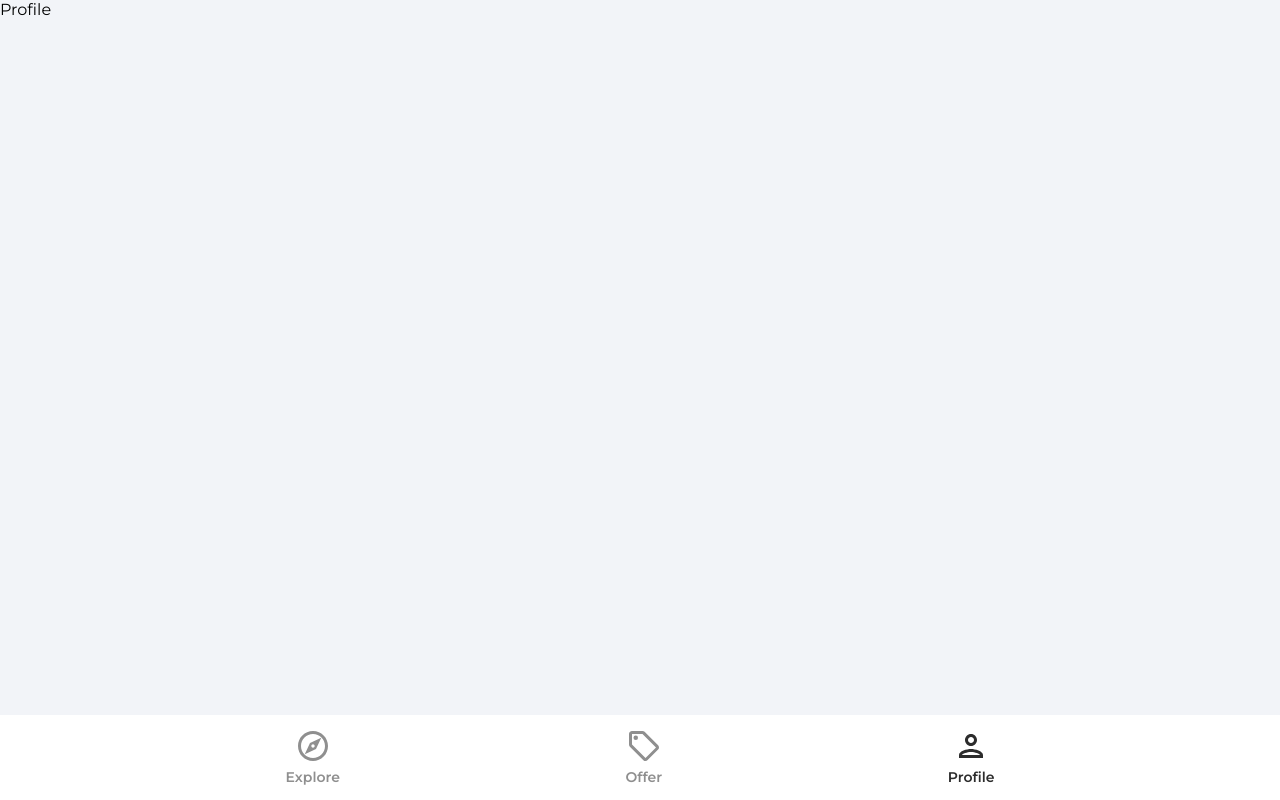
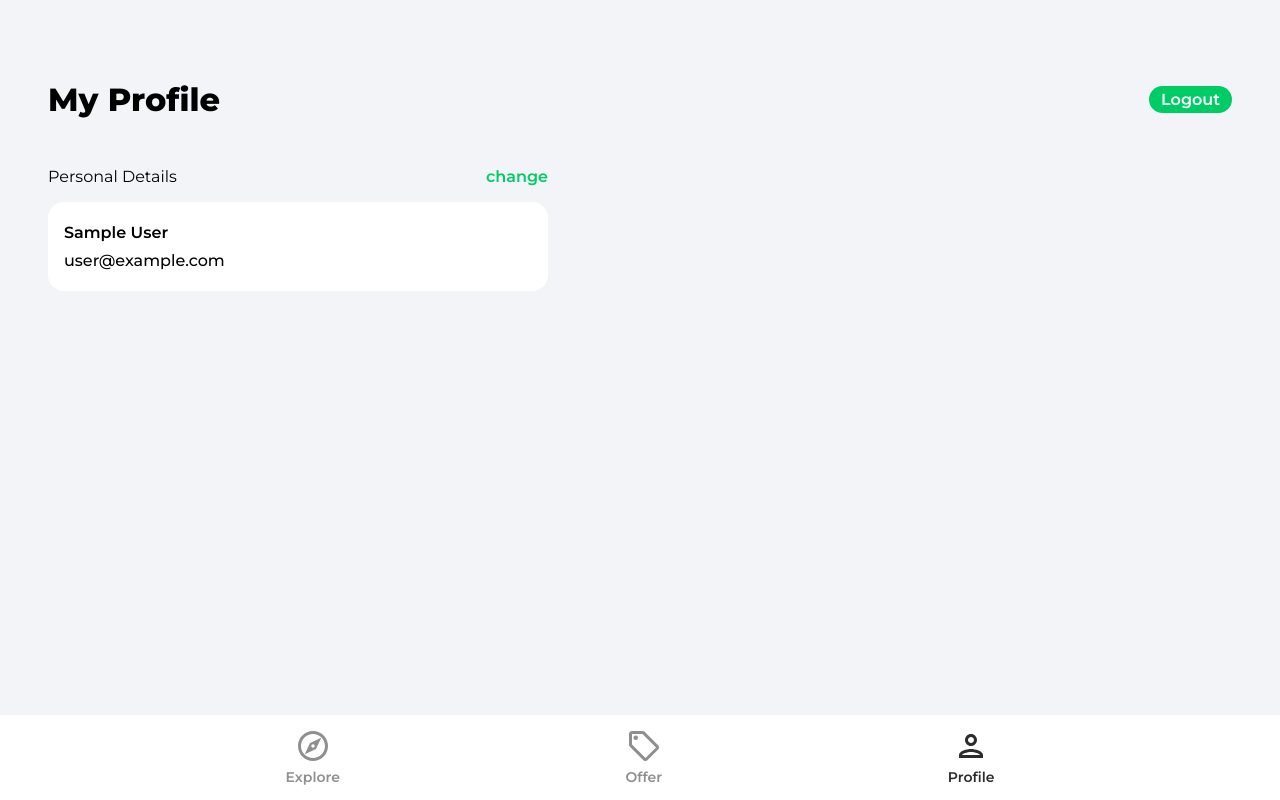
Before and after one commit to victorpatru/house-marketplace, a React (Vite) app: page /profile in a window 1280 px wide. Built offline with nearby package versions, Linux system fonts and the light colour scheme; no server answers; sample sign-in values are in the browser's storage.

Commit message:
change: signin/signup functionality

```diff
--- a/package.json
+++ b/package.json
@@ -13,6 +13,7 @@
     "react": "^18.2.0",
     "react-dom": "^18.2.0",
     "react-router-dom": "^6.4.0",
+    "react-toastify": "^9.0.8",
     "vite-plugin-svgr": "^2.2.1"
   },
   "devDependencies": {
--- a/src/App.jsx
+++ b/src/App.jsx
@@ -1,4 +1,6 @@
 import { BrowserRouter as Router, Routes, Route } from "react-router-dom";
+import { ToastContainer } from "react-toastify";
+import "react-toastify/dist/ReactToastify.css";
 
 import NavBar from "./components/NavBar";
 import Explore from "./pages/Explore";
@@ -7,6 +9,7 @@
 import Profile from "./pages/Profile";
 import SignIn from "./pages/SignIn";
 import SignUp from "./pages/SignUp";
+import PrivateRoute from "./components/PrivateRoute";
 
 function App() {
   return (
@@ -15,13 +18,17 @@
         <Routes>
           <Route path="/" element={<Explore />} />
           <Route path="/offers" element={<Offers />} />
-          <Route path="/profile" element={<Profile />} />
+          <Route path="/profile" element={<PrivateRoute />}>
+            <Route path="/profile" element={<Profile />} />
+          </Route>
           <Route path="/sign-in" element={<SignIn />} />
           <Route path="/sign-up" element={<SignUp />} />
           <Route path="/forgot-password" element={<ForgotPassword />} />
         </Routes>
         <NavBar />
       </Router>
+
+      <ToastContainer />
     </>
   );
 }
--- /dev/null
+++ b/src/components/PrivateRoute.jsx
@@ -0,0 +1,13 @@
+import { Navigate, Outlet } from "react-router-dom";
+import { useAuthStatus } from "../hooks/useAuthStatus";
+import Spinner from "./Spinner";
+
+const PrivateRoute = () => {
+  const { loggedIn, checkingStatus } = useAuthStatus();
+
+  if (checkingStatus) {
+    return <Spinner />;
+  }
+  return loggedIn ? <Outlet /> : <Navigate to="/sign-in" />;
+};
+export default PrivateRoute;
--- /dev/null
+++ b/src/components/Spinner.jsx
@@ -0,0 +1,8 @@
+function Spinner() {
+  return (
+    <div className="loadingSpinnerContainer">
+      <div className="loadingSpinner"></div>
+    </div>
+  );
+}
+export default Spinner;
--- /dev/null
+++ b/src/hooks/useAuthStatus.jsx
@@ -0,0 +1,27 @@
+import { useEffect, useState, useRef } from "react";
+import { getAuth, onAuthStateChanged } from "firebase/auth";
+
+export const useAuthStatus = () => {
+  const [loggedIn, setLoggedIn] = useState(false);
+  const [checkingStatus, setCheckingStatus] = useState(true);
+  const isMounted = useRef(true);
+
+  useEffect(() => {
+    if (isMounted) {
+      const auth = getAuth();
+      onAuthStateChanged(auth, (user) => {
+        if (user) {
+          setLoggedIn(true);
+        }
+
+        setCheckingStatus(false);
+      });
+    }
+
+    return () => {
+      isMounted.current = false;
+    };
+  }, [isMounted]);
+
+  return { loggedIn, checkingStatus };
+};
--- a/src/pages/Profile.jsx
+++ b/src/pages/Profile.jsx
@@ -1,11 +1,103 @@
-import { useEffect } from "react";
-import { getAuth } from "firebase/auth";
+import { useState } from "react";
+import { getAuth, updateProfile } from "firebase/auth";
+import { updateDoc, doc } from "firebase/firestore";
+import { db } from "../firebase.config";
+import { useNavigate, Link } from "react-router-dom";
+import { toast } from "react-toastify";
 
 function Profile() {
   const auth = getAuth();
 
-  useEffect(() => console.log(auth.currentUser), []);
+  const [changeDetails, setChangeDetails] = useState(false);
 
-  return <div>Profile</div>;
+  const [formData, setFormData] = useState({
+    name: auth.currentUser.displayName,
+    email: auth.currentUser.email,
+  });
+
+  const { name, email } = formData;
+
+  const navigate = useNavigate();
+
+  const onLogout = () => {
+    auth.signOut();
+
+    navigate("/");
+  };
+
+  const onSubmit = async () => {
+    try {
+      // Ensures that we only change the value in our Firebase db only when it different from the current one
+      if (auth.currentUser.displayName !== name) {
+        // Update display name in firebase
+        await updateProfile(auth.currentUser, {
+          displayName: name,
+        });
+
+        // Update in firestore
+        // Take the database, collection, and the unique identifier of our user
+        const userRef = doc(db, "users", auth.currentUser.uid);
+        await updateDoc(userRef, {
+          name,
+        });
+      }
+    } catch (error) {
+      toast.error("Could not update profile details");
+    }
+  };
+
+  const onChange = (e) => {
+    setFormData((prevState) => ({
+      ...prevState,
+      [e.target.id]: e.target.value,
+    }));
+  };
+
+  return (
+    <div className="profile">
+      <header className="profileHeader">
+        <p className="pageHeader">My Profile</p>
+        <button type="button" className="logOut" onClick={onLogout}>
+          Logout
+        </button>
+      </header>
+
+      <main>
+        <div className="profileDetailsHeader">
+          <p className="profileDetailsText">Personal Details</p>
+          <p
+            className="changePersonalDetails"
+            onClick={() => {
+              changeDetails && onSubmit();
+              setChangeDetails((prevState) => !prevState);
+            }}
+          >
+            {changeDetails ? "done" : "change"}
+          </p>
+        </div>
+
+        <div className="profileCard">
+          <form>
+            <input
+              type="text"
+              id="name"
+              className={!changeDetails ? "profileName" : "profileNameActive"}
+              disabled={!changeDetails}
+              value={name}
+              onChange={onChange}
+            />
+            <input
+              type="text"
+              id="email"
+              className={!changeDetails ? "profileEmail" : "profileEmailActive"}
+              disabled={!changeDetails}
+              value={email}
+              onChange={onChange}
+            />
+          </form>
+        </div>
+      </main>
+    </div>
+  );
 }
 export default Profile;
--- a/src/pages/Signin.jsx
+++ b/src/pages/Signin.jsx
@@ -1,4 +1,5 @@
 import { useState } from "react";
+import { toast } from "react-toastify";
 import { Link, useNavigate } from "react-router-dom";
 import { getAuth, signInWithEmailAndPassword } from "firebase/auth";
 import { ReactComponent as ArrowRightIcon } from "../assets/svg/keyboardArrowRightIcon.svg";
@@ -40,7 +41,7 @@
         navigate("/");
       }
     } catch (error) {
-      console.log(error);
+      toast.error("Bad User Credentials");
     }
   };
 
--- a/src/pages/Signup.jsx
+++ b/src/pages/Signup.jsx
@@ -1,4 +1,5 @@
 import { useState } from "react";
+import { toast } from "react-toastify";
 import { Link, useNavigate } from "react-router-dom";
 import {
   getAuth,
@@ -61,7 +62,7 @@
 
       navigate("/");
     } catch (error) {
-      console.log(error);
+      toast.error("Something went wrong with registration");
     }
   };
 
```
Also changed, not shown: 1 other file (tests, documents, lock files or other folders).
